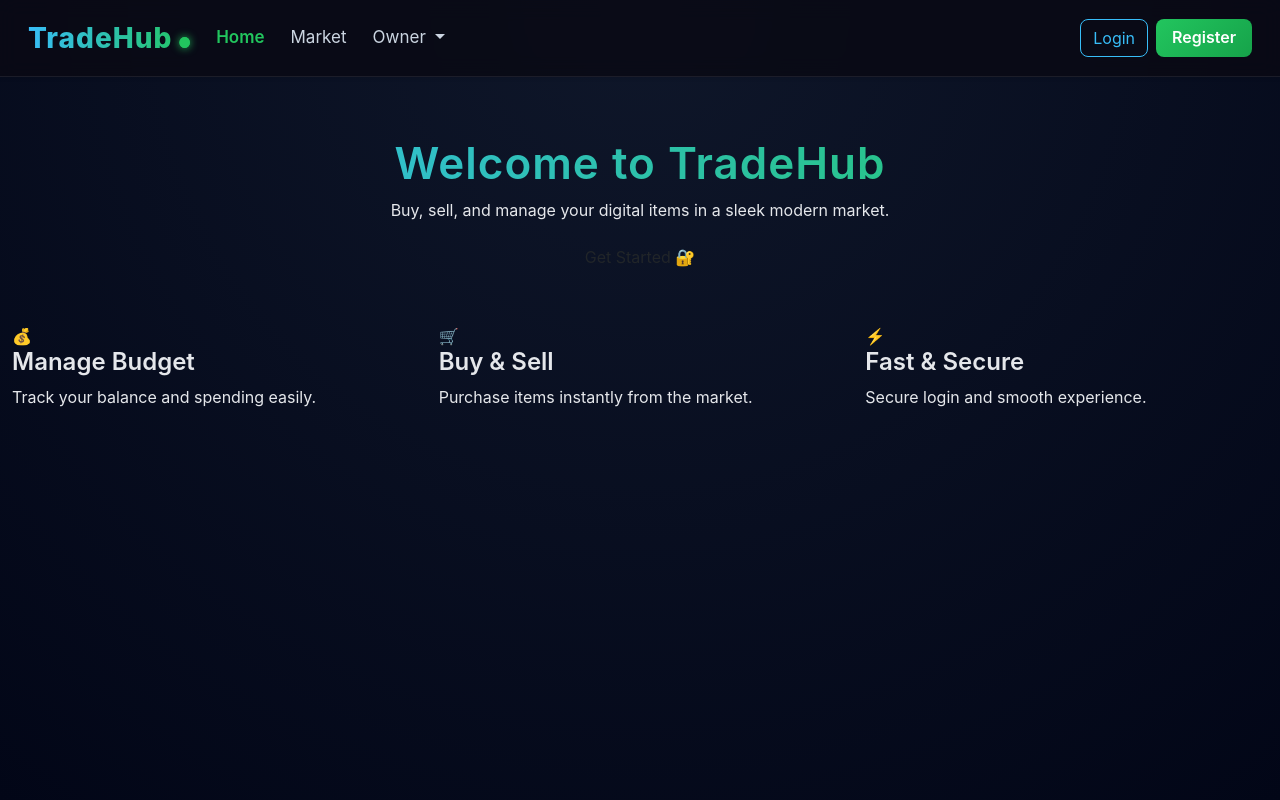
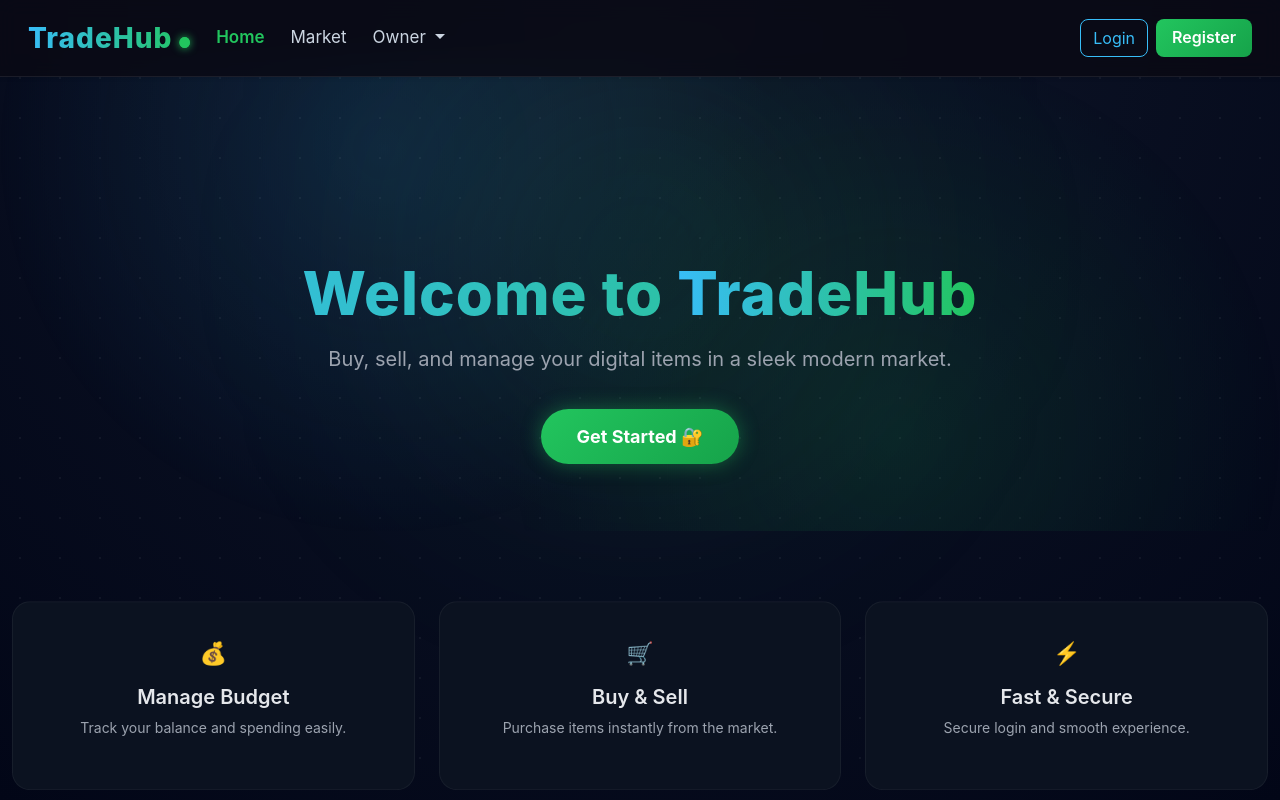
Before and after one commit to khaledelsayed2003/tradehub-marketplace, a Flask app: page /home in a window 1280 px wide. Run offline with Flask 3, Linux system fonts and the light colour scheme.

Commit message:
Add full animated trading UI styling for home page including glow effects, floating cards, gradient backgrounds, and hero animations

```diff
--- a/app/static/css/style.css
+++ b/app/static/css/style.css
@@ -412,6 +412,231 @@ a {
     cursor: pointer;
 }
 
+
+/*-----HOME PAGE----*/
+.hero-section {
+    padding-top: 120px;
+    padding-bottom: 90px;
+    text-align: center;
+    position: relative;
+}
+
+/* glowing background */
+.hero-section::before {
+    content: "";
+    position: absolute;
+    top: -120px;
+    left: 50%;
+    transform: translateX(-50%);
+    width: 600px;
+    height: 600px;
+    background: radial-gradient(circle, rgba(34,197,94,0.15), transparent 70%);
+    filter: blur(120px);
+    z-index: -1;
+}
+
+/* title */
+.hero-title {
+    font-size: 60px;
+    font-weight: 800;
+    margin-bottom: 15px;
+    letter-spacing: 1px;
+}
+
+/* gradient brand */
+.hero-brand {
+    background: linear-gradient(90deg,#38bdf8,#22c55e);
+    background-clip: text;
+    -webkit-background-clip: text;
+    color: transparent;
+}
+
+/* subtitle */
+.hero-subtitle {
+    font-size: 20px;
+    color: #9ca3af;
+    margin-bottom: 35px;
+}
+
+/* CTA button */
+.hero-btn {
+    padding: 14px 36px;
+    font-size: 18px;
+    border-radius: 999px;
+    font-weight: 700;
+    border: none;
+    color: white;
+
+    background: linear-gradient(135deg,#22c55e,#16a34a);
+    box-shadow: 0 0 20px rgba(34,197,94,0.4);
+    transition: 0.3s;
+}
+
+.hero-btn:hover {
+    transform: translateY(-3px) scale(1.05);
+    box-shadow: 0 0 30px rgba(34,197,94,0.8);
+}
+
+
+/*FEATURE CARDS*/
+.feature-card {
+    background: #0b1220;
+    padding: 35px;
+    border-radius: 18px;
+    text-align: center;
+    font-size: 22px;
+    transition: 0.3s;
+    border: 1px solid rgba(255,255,255,0.05);
+}
+
+.feature-card h4 {
+    margin-top: 15px;
+    font-size: 20px;
+}
+
+.feature-card p {
+    font-size: 14px;
+    color: #9ca3af;
+}
+
+.feature-card:hover {
+    transform: translateY(-6px);
+    box-shadow: 0 0 25px rgba(56,189,248,0.25);
+}
+
+
+/* ANIMATIONS */
+/* moving gradient glow behind hero */
+.hero-section::after {
+    content: "";
+    position: absolute;
+    inset: 0;
+    background: radial-gradient(circle at 30% 20%, rgba(56,189,248,0.12), transparent 40%),
+                radial-gradient(circle at 70% 80%, rgba(34,197,94,0.12), transparent 40%);
+    z-index: -2;
+    animation: glowMove 12s ease-in-out infinite alternate;
+}
+
+@keyframes glowMove {
+    0% { transform: translateY(0px); }
+    100% { transform: translateY(-40px); }
+}
+
+
+/* title entrance animation */
+.hero-title {
+    animation: titleFade 1s ease forwards;
+    opacity: 0;
+}
+
+@keyframes titleFade {
+    to {
+        opacity: 1;
+        transform: translateY(0);
+    }
+    from {
+        opacity: 0;
+        transform: translateY(30px);
+    }
+}
+
+/* brand shimmer */
+.hero-brand {
+    position: relative;
+    overflow: hidden;
+}
+
+/* subtitle fade delay */
+.hero-subtitle {
+    animation: fadeUp 1.2s ease forwards;
+    opacity: 0;
+}
+
+.hero-btn {
+    animation: fadeUp 1.5s ease forwards;
+    opacity: 0;
+}
+
+@keyframes fadeUp {
+    from {
+        opacity: 0;
+        transform: translateY(25px);
+    }
+    to {
+        opacity: 1;
+        transform: translateY(0);
+    }
+}
+
+/* button pulse glow */
+.hero-btn {
+    position: relative;
+    overflow: hidden;
+}
+
+.hero-btn::after {
+    content: "";
+    position: absolute;
+    inset: 0;
+    border-radius: 999px;
+    box-shadow: 0 0 25px rgba(34,197,94,0.7);
+    opacity: 0;
+    animation: pulseGlow 2.5s infinite;
+}
+
+@keyframes pulseGlow {
+    0% { opacity: 0; }
+    50% { opacity: 0.6; }
+    100% { opacity: 0; }
+}
+
+
+/* FLOATING FEATURE CARDS*/
+.feature-card {
+    animation: floatCard 6s ease-in-out infinite;
+}
+
+.feature-card:nth-child(2) {
+    animation-delay: 1s;
+}
+
+.feature-card:nth-child(3) {
+    animation-delay: 2s;
+}
+
+@keyframes floatCard {
+    0% { transform: translateY(0px); }
+    50% { transform: translateY(-10px); }
+    100% { transform: translateY(0px); }
+}
+
+
+/* hover glow stronger */
+.feature-card:hover {
+    box-shadow: 0 0 35px rgba(34,197,94,0.4),
+                0 0 60px rgba(56,189,248,0.2);
+}
+
+
+/*BACKGROUND PARTICLES (light)*/
+body::before {
+    content: "";
+    position: fixed;
+    inset: 0;
+    background-image:
+        radial-gradient(rgba(255,255,255,0.05) 1px, transparent 1px);
+    background-size: 40px 40px;
+    pointer-events: none;
+    animation: particlesMove 60s linear infinite;
+    z-index: -3;
+}
+
+@keyframes particlesMove {
+    from { transform: translateY(0); }
+    to { transform: translateY(-200px); }
+}
+
+
 /* FIXED animation */
 @keyframes fadeSlide {
     from {
```
